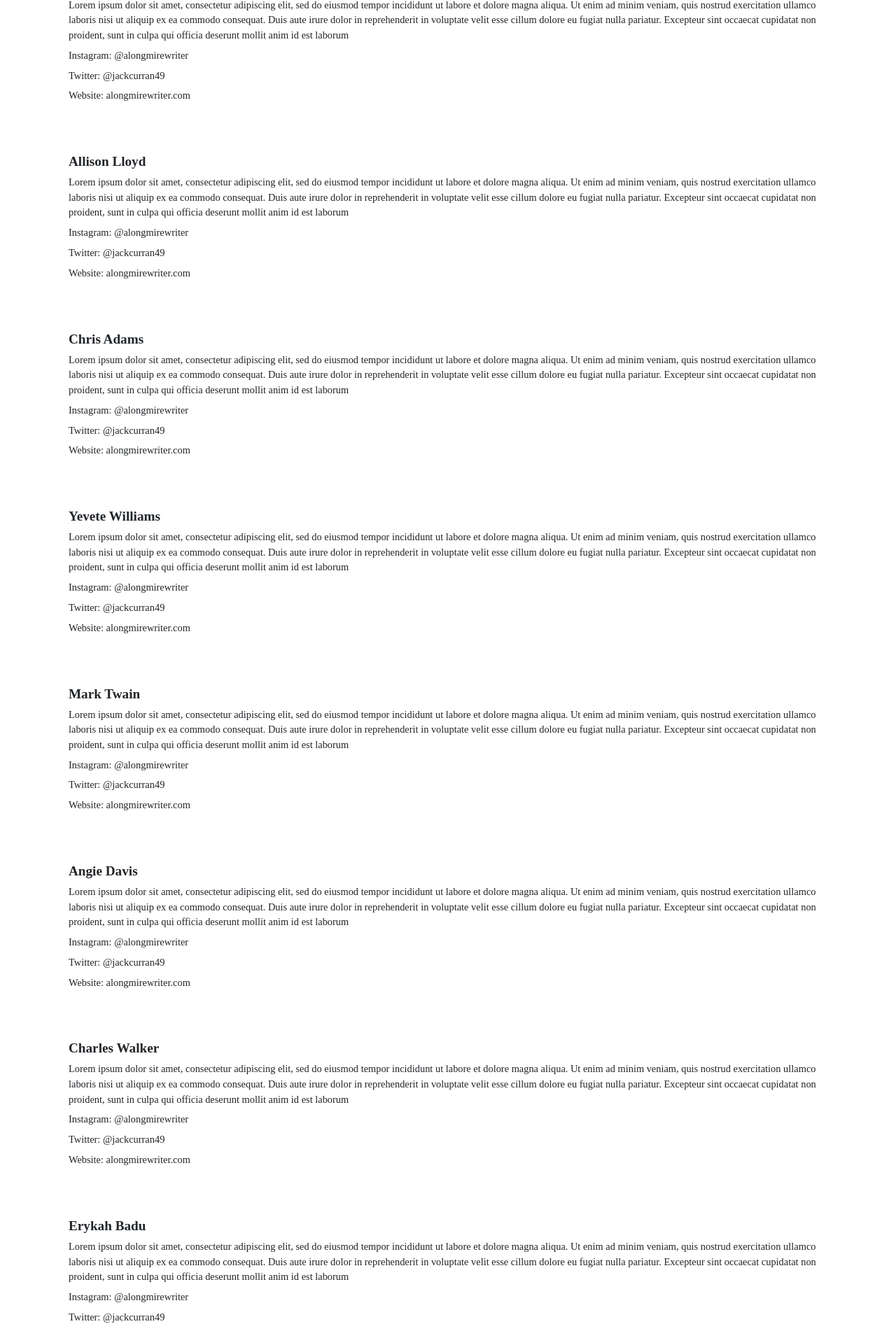
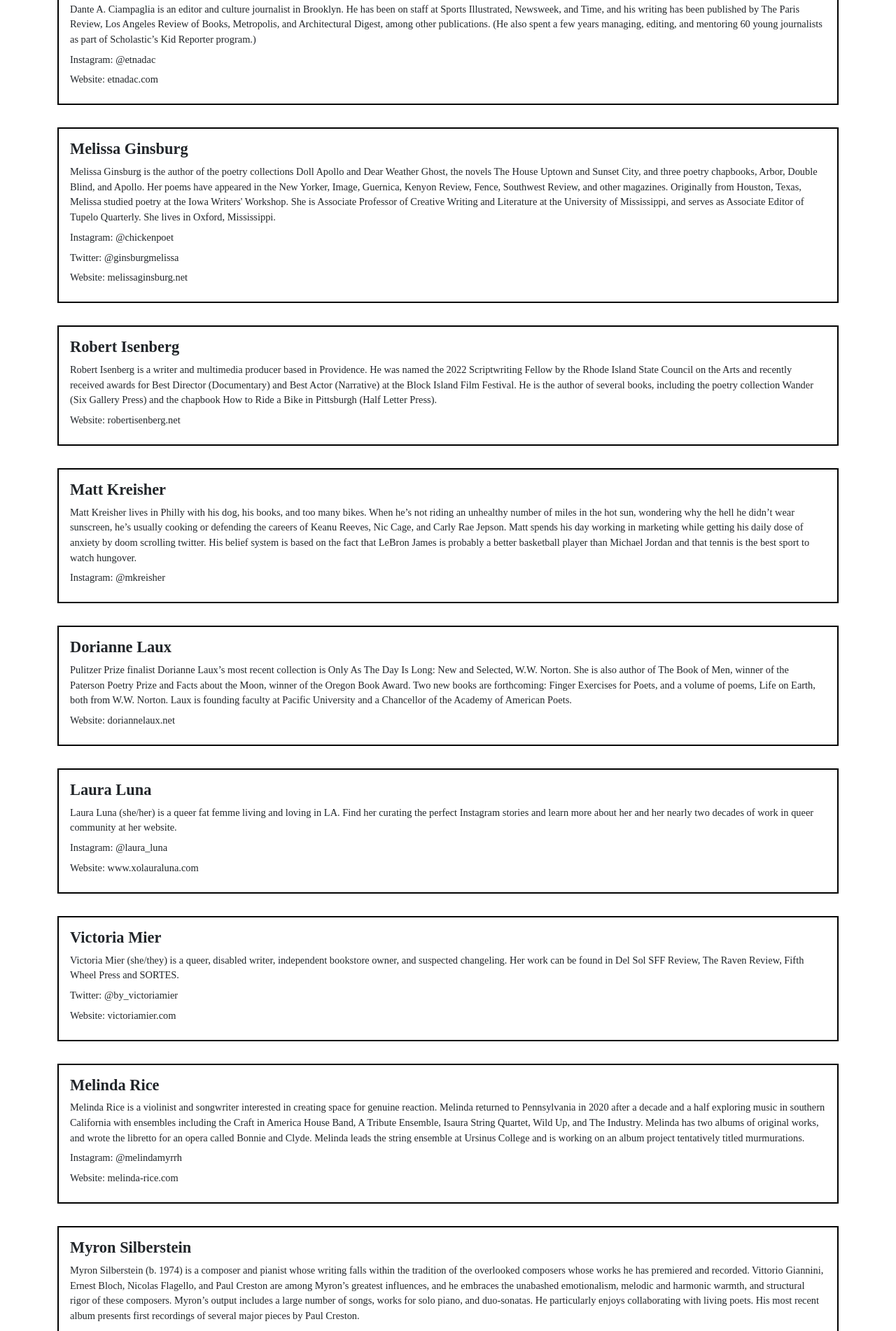
Before and after one commit to wlongmire/self-erasures, a Next.js app: page /contributors in a window 1280 px wide. Shown: the part 256-2158 px from the top of the page at 70% size. Built offline with nearby package versions, Linux system fonts and the light colour scheme; a web font is replaced by a local one.

Commit message:
adds contributors and links.

```diff
--- a/data/contributions.json
+++ b/data/contributions.json
@@ -1,98 +1,184 @@
 [
     {
         "id":0,
-        "first": "Warren C.",
-        "last": "Longmire",
-        "insta": "alongmirewriter",
-        "twitter": "jackcurran49",
-        "blurb": "Lorem ipsum dolor sit amet, consectetur adipiscing elit, sed do eiusmod tempor incididunt ut labore et dolore magna aliqua. Ut enim ad minim veniam, quis nostrud exercitation ullamco laboris nisi ut aliquip ex ea commodo consequat. Duis aute irure dolor in reprehenderit in voluptate velit esse cillum dolore eu fugiat nulla pariatur. Excepteur sint occaecat cupidatat non proident, sunt in culpa qui officia deserunt mollit anim id est laborum",
+        "first": "Dante A.",
+        "last": "Ciampaglia",
+        "insta": "etnadac",
+        "blurb": "Dante A. Ciampaglia is an editor and culture journalist in Brooklyn. He has been on staff at Sports Illustrated, Newsweek, and Time, and his writing has been published by The Paris Review, Los Angeles Review of Books, Metropolis, and Architectural Digest, among other publications. (He also spent a few years managing, editing, and mentoring 60 young journalists as part of Scholastic’s Kid Reporter program.)",
         "website": {
-            "title":"alongmirewriter.com",
-            "url":"https://www.alongmirewriter.com/"
+            "title":"etnadac.com",
+            "url":"https://www.etnadac.com/"
         }
     },
     {
         "id":1,
-        "first": "Allison",
-        "last": "Lloyd",
-        "insta": "alongmirewriter",
-        "twitter": "jackcurran49",
-        "blurb": "Lorem ipsum dolor sit amet, consectetur adipiscing elit, sed do eiusmod tempor incididunt ut labore et dolore magna aliqua. Ut enim ad minim veniam, quis nostrud exercitation ullamco laboris nisi ut aliquip ex ea commodo consequat. Duis aute irure dolor in reprehenderit in voluptate velit esse cillum dolore eu fugiat nulla pariatur. Excepteur sint occaecat cupidatat non proident, sunt in culpa qui officia deserunt mollit anim id est laborum",
+        "first": "Melissa",
+        "last": "Ginsburg",
+        "insta": "chickenpoet",
+        "twitter": "ginsburgmelissa",
+        "blurb": "Melissa Ginsburg is the author of the poetry collections Doll Apollo and Dear Weather Ghost, the novels The House Uptown and Sunset City, and three poetry chapbooks, Arbor, Double Blind, and Apollo. Her poems have appeared in the New Yorker, Image, Guernica, Kenyon Review, Fence, Southwest Review, and other magazines. Originally from Houston, Texas, Melissa studied poetry at the Iowa Writers' Workshop. She is Associate Professor of Creative Writing and Literature at the University of Mississippi, and serves as Associate Editor of Tupelo Quarterly. She lives in Oxford, Mississippi.",
         "website": {
-            "title":"alongmirewriter.com",
-            "url":"https://www.alongmirewriter.com/"
+            "title":"melissaginsburg.net",
+            "url":"https://www.melissaginsburg.net/"
         }
     },
     {
         "id":2,
-        "first": "Chris",
-        "last": "Adams",
-        "insta": "alongmirewriter",
-        "twitter": "jackcurran49",
-        "blurb": "Lorem ipsum dolor sit amet, consectetur adipiscing elit, sed do eiusmod tempor incididunt ut labore et dolore magna aliqua. Ut enim ad minim veniam, quis nostrud exercitation ullamco laboris nisi ut aliquip ex ea commodo consequat. Duis aute irure dolor in reprehenderit in voluptate velit esse cillum dolore eu fugiat nulla pariatur. Excepteur sint occaecat cupidatat non proident, sunt in culpa qui officia deserunt mollit anim id est laborum",
+        "first": "Robert",
+        "last": "Isenberg",
+        "blurb": "Robert Isenberg is a writer and multimedia producer based in Providence. He was named the 2022 Scriptwriting Fellow by the Rhode Island State Council on the Arts and recently received awards for Best Director (Documentary) and Best Actor (Narrative) at the Block Island Film Festival. He is the author of several books, including the poetry collection Wander (Six Gallery Press) and the chapbook How to Ride a Bike in Pittsburgh (Half Letter Press).",
         "website": {
-            "title":"alongmirewriter.com",
-            "url":"https://www.alongmirewriter.com/"
+            "title":"robertisenberg.net",
+            "url":"https://www.robertisenberg.net/"
         }
     },
     {
         "id":3,
-        "first": "Yevete",
-        "last": "Williams",
-        "insta": "alongmirewriter",
-        "twitter": "jackcurran49",
-        "blurb": "Lorem ipsum dolor sit amet, consectetur adipiscing elit, sed do eiusmod tempor incididunt ut labore et dolore magna aliqua. Ut enim ad minim veniam, quis nostrud exercitation ullamco laboris nisi ut aliquip ex ea commodo consequat. Duis aute irure dolor in reprehenderit in voluptate velit esse cillum dolore eu fugiat nulla pariatur. Excepteur sint occaecat cupidatat non proident, sunt in culpa qui officia deserunt mollit anim id est laborum",
-        "website": {
-            "title":"alongmirewriter.com",
-            "url":"https://www.alongmirewriter.com/"
-        }
+        "first": "Matt",
+        "last": "Kreisher",
+        "insta": "mkreisher",
+        "blurb": "Matt Kreisher lives in Philly with his dog, his books, and too many bikes. When he’s not riding an unhealthy number of miles in the hot sun, wondering why the hell he didn’t wear sunscreen, he’s usually cooking or defending the careers of Keanu Reeves, Nic Cage, and Carly Rae Jepson. Matt spends his day working in marketing while getting his daily dose of anxiety by doom scrolling twitter. His belief system is based on the fact that LeBron James is probably a better basketball player than Michael Jordan and that tennis is the best sport to watch hungover."
     },
     {
         "id":4,
-        "first": "Mark",
-        "last": "Twain",
-        "insta": "alongmirewriter",
-        "twitter": "jackcurran49",
-        "blurb": "Lorem ipsum dolor sit amet, consectetur adipiscing elit, sed do eiusmod tempor incididunt ut labore et dolore magna aliqua. Ut enim ad minim veniam, quis nostrud exercitation ullamco laboris nisi ut aliquip ex ea commodo consequat. Duis aute irure dolor in reprehenderit in voluptate velit esse cillum dolore eu fugiat nulla pariatur. Excepteur sint occaecat cupidatat non proident, sunt in culpa qui officia deserunt mollit anim id est laborum",
+        "first": "Dorianne",
+        "last": "Laux",
+        "blurb": "Pulitzer Prize finalist Dorianne Laux’s most recent collection is Only As The Day Is Long: New and Selected, W.W. Norton. She is also author of The Book of Men, winner of the Paterson Poetry Prize and Facts about the Moon, winner of the Oregon Book Award.  Two new books are forthcoming: Finger Exercises for Poets, and a volume of poems, Life on Earth, both from W.W. Norton. Laux is founding faculty at Pacific University and a Chancellor of the Academy of American Poets.",
         "website": {
-            "title":"alongmirewriter.com",
-            "url":"https://www.alongmirewriter.com/"
+            "title":"doriannelaux.net",
+            "url":"https://www.doriannelaux.net/"
         }
     },
     {
         "id":5,
-        "first": "Angie",
-        "last": "Davis",
-        "insta": "alongmirewriter",
-        "twitter": "jackcurran49",
-        "blurb": "Lorem ipsum dolor sit amet, consectetur adipiscing elit, sed do eiusmod tempor incididunt ut labore et dolore magna aliqua. Ut enim ad minim veniam, quis nostrud exercitation ullamco laboris nisi ut aliquip ex ea commodo consequat. Duis aute irure dolor in reprehenderit in voluptate velit esse cillum dolore eu fugiat nulla pariatur. Excepteur sint occaecat cupidatat non proident, sunt in culpa qui officia deserunt mollit anim id est laborum",
+        "first": "Laura",
+        "last": "Luna",
+        "insta": "laura_luna",
+        "blurb": "Laura Luna (she/her) is a queer fat femme living and loving in LA. Find her curating the perfect Instagram stories and learn more about her and her nearly two decades of work in queer community at her website. ",
         "website": {
-            "title":"alongmirewriter.com",
-            "url":"https://www.alongmirewriter.com/"
+            "title":"www.xolauraluna.com",
+            "url":"https://www.xolauraluna.com/"
         }
     },
     {
         "id":6,
-        "first": "Charles",
-        "last": "Walker",
-        "insta": "alongmirewriter",
-        "twitter": "jackcurran49",
-        "blurb": "Lorem ipsum dolor sit amet, consectetur adipiscing elit, sed do eiusmod tempor incididunt ut labore et dolore magna aliqua. Ut enim ad minim veniam, quis nostrud exercitation ullamco laboris nisi ut aliquip ex ea commodo consequat. Duis aute irure dolor in reprehenderit in voluptate velit esse cillum dolore eu fugiat nulla pariatur. Excepteur sint occaecat cupidatat non proident, sunt in culpa qui officia deserunt mollit anim id est laborum",
+        "first": "Victoria",
+        "last": "Mier",
+        "twitter": "by_victoriamier",
+        "blurb": "Victoria Mier (she/they) is a queer, disabled writer, independent bookstore owner, and suspected changeling. Her work can be found in Del Sol SFF Review, The Raven Review, Fifth Wheel Press and SORTES.",
         "website": {
-            "title":"alongmirewriter.com",
-            "url":"https://www.alongmirewriter.com/"
+            "title":"victoriamier.com",
+            "url":"https://www.victoriamier.com"
         }
     },
     {
         "id":7,
-        "first": "Erykah",
-        "last": "Badu",
-        "insta": "alongmirewriter",
-        "twitter": "jackcurran49",
-        "blurb": "Lorem ipsum dolor sit amet, consectetur adipiscing elit, sed do eiusmod tempor incididunt ut labore et dolore magna aliqua. Ut enim ad minim veniam, quis nostrud exercitation ullamco laboris nisi ut aliquip ex ea commodo consequat. Duis aute irure dolor in reprehenderit in voluptate velit esse cillum dolore eu fugiat nulla pariatur. Excepteur sint occaecat cupidatat non proident, sunt in culpa qui officia deserunt mollit anim id est laborum",
+        "first": "Melinda",
+        "last": "Rice",
+        "insta": "melindamyrrh",
+        "blurb": "Melinda Rice is a violinist and songwriter interested in creating space for genuine reaction. Melinda returned to Pennsylvania in 2020 after a decade and a half exploring music in southern California with ensembles including the Craft in America House Band, A Tribute Ensemble, Isaura String Quartet, Wild Up, and The Industry. Melinda has two albums of original works, and wrote the libretto for an opera called Bonnie and Clyde. Melinda leads the string ensemble at Ursinus College and is working on an album project tentatively titled murmurations.",
         "website": {
-            "title":"alongmirewriter.com",
-            "url":"https://www.alongmirewriter.com/"
+            "title":"melinda-rice.com",
+            "url":"https://www.melinda-rice.com/"
         }
+    },
+    {
+        "id":8,
+        "first": "Myron",
+        "last": "Silberstein",
+        "blurb": "Myron Silberstein (b. 1974) is a composer and pianist whose writing falls within the tradition of the overlooked composers whose works he has premiered and recorded. Vittorio Giannini, Ernest Bloch, Nicolas Flagello, and Paul Creston are among Myron’s greatest influences, and he embraces the unabashed emotionalism, melodic and harmonic warmth, and structural rigor of these composers. Myron’s output includes a large number of songs, works for solo piano, and duo-sonatas. He particularly enjoys collaborating with living poets. His most recent album presents  first recordings of several major pieces by Paul Creston.",
+        "website": {
+            "title":"myronsilberstein.com/",
+            "url":"https://www.myronsilberstein.com/"
+        }
+    },
+    {
+        "id":9,
+        "first": "Jae",
+        "last": "Steinbacher",
+        "insta": "JaeSteinbacher",
+        "twitter": "JaeSteinbacher",
+        "blurb": "Jae Steinbacher is a queer nonbinary trans writer and editor living on unceded Duwamish lands. Their work appears in The Magazine of Fantasy & Science Fiction, Beneath Ceaseless Skies, and Baffling Magazine. Jae is a graduate of the Clarion West Writers Workshop and North Carolina State University’s MFA program.",
+        "website": {
+            "title":"JaeSteinbacher.com",
+            "url":"https://www.JaeSteinbacher.com/"
+        }
+    },
+    {
+        "id":10,
+        "first": "Mattilda Bernstein",
+        "last": "Sycamore",
+        "insta": "mbsycamore",
+        "blurb": "Mattilda Bernstein Sycamore (mattildabernsteinsycamore.com) is the author, most recently, of The Freezer Door, a New York Times Editors’ Choice, one of Oprah Magazine’s Best LGBTQ Books of 2020, and a finalist for the PEN/Jean Stein Book Award. Her latest anthology, Between Certain Death and a Possible Future: Queer Writing on Growing Up with the AIDS Crisis, was named one of the “100 Most Influential Queer Books of All Time” by Bookriot. Her next book, Touching the Art, will be published by Soft Skull in November 2023. Sycamore lives in Seattle.",
+        "website": {
+            "title":"mattildabernsteinsycamore.com",
+            "url":"https://www.mattildabernsteinsycamore.com/"
+        }
+    },
+  {
+        "id":11,
+        "first": "Kevin",
+        "last": "Torigoe",
+        "insta": "kevtori",
+        "blurb": "Kevin Torigoe is a licensed clinical social worker residing in Cleveland, Ohio. He currently manages community mental health programs focused on childhood trauma and family acceptance of LGBTQ+ youth. Kevin enjoys taking photos of nature and travel and some of his photography can be found on his flickr account. ",
+        "website": {
+            "title":"www.flickr.com/photos/kevtori",
+            "url":"https://www.flickr.com/photos/kevtori"
+        }
+    },{
+        "id":12,
+        "first": "Cinthia",
+        "last": "Torres",
+        "insta": "life0fcin",
+        "blurb": "Cinthia Torres is a 20-something year old Chicana femme who resides in Los Angeles. Originally from Colorado, she moved to California in 2016 to pursue her bachelors in sociology, whereafter she began working for a legal firm, assisting injured workers throughout Southern California. She enjoys photography, cooking, and exploring new sights. "
+    },  {
+        "id":13,
+        "first": "Melanie",
+        "last": "Vandenbrouck",
+        "insta": "mvandenbrouck",
+        "blurb": "Dr. Melanie Vandenbrouck is a curator, writer and art historian based in the UK. Her multidisciplinary curatorial practice reflects her interests in the porosity between art forms and between forms of knowledge. She sees curating as storytelling and connecting people, and the curator’s role to champion creativity, amplify diverse voices and make space for conversations to thrive. She is happiest swimming in the sea in all seasons and volunteering at her local permaculture orchard with her family. She enjoys snapping the mundane and the ordinary with an old Leica."
+    },
+    {
+        "id":14,
+        "first": "Lenee",
+        "last": "Voss",
+        "insta": "dopegirlfresh",
+        "twitter": "dopegirlfresh",
+        "blurb": "A woo woo jawn since way back, Lenée A. Voss (she/her) is a grief companion, death doula, and reiki master. She hails from and lives in Philadelphia, where she has a lot of houseplants, Air Max 90s, and crystals. Lenée's body of work includes Hip Hop is For Lovers Radio, the #AnonymousCrowdfund, and her well-curated Twitter account. A featured writer at Complex, Feministe, and ColorBloq, Lenée is expanding her artist’s practice to include visual art and music.",
+        "website": {
+            "title":"sayheylenee.com",
+            "url":"https://www.sayheylenee.com/"
+        }
+    },
+    {
+        "id":15,
+        "first": "meg",
+        "last": "willing",
+        "insta": "megwilling",
+        "blurb": "meg willing (she/her) is a poet, editor, artist, and book designer. Her work has appeared in DIAGRAM, Hayden's Ferry Review, Colorado Review, The Collagist, and elsewhere. The former Managing Editor of Alice James Books, she currently serves as Art and Design Editor for Gigantic Sequins; Assistant Manager at Devaney, Doak, and Garrett Booksellers; Shop Assistant at Independent Auto Classic Volvo Repair; and, with Alana Dao, is Co-Founder / Co-Director of A CLEARING: A Maine Arts Community.",
+        "website": {
+            "title": "megwilling.com",
+            "url": "https://wwww.megwilling.com"
+        }
+    },
+    {
+        "id":16,
+        "first": "Jerome",
+        "last": "Marrow"
+    },
+    {
+        "id":17,
+        "first": "Christina",
+        "last": "Moresi"
+    },
+    {
+        "id":18,
+        "first": "Dee",
+        "last": "Lalley"
+    },
+    {
+        "id":19,
+        "first": "Theodore",
+        "last": "Alff"
     }
 ]
--- a/package.json
+++ b/package.json
@@ -21,8 +21,6 @@
     "react-audio-player": "^0.17.0",
     "react-dom": "18.1.0",
     "react-h5-audio-player": "^3.8.4",
-    "react-masonry-css": "^1.0.16",
-    "react-plock": "^2.0.0",
     "react-router": "^6.4.0",
     "react-slick": "^0.29.0",
     "styled-components": "^5.3.6"
--- a/styles/styleModules.js
+++ b/styles/styleModules.js
@@ -42,7 +42,7 @@ export const ContributorContainer = styled.div`
     }
 
     h2 {
-        font-size: 1.2em;
+        font-size: 1.4em;
         font-weight: bold;
     }
 
@@ -53,7 +53,8 @@ export const ContributorContainer = styled.div`
     }
 
     .contributorInfo {
-        padding: 1em
+        padding: 1em;
+        border: black 2px double;
     }
 `
 
```
Also changed, not shown: components/ErasureSection.js (+6 -3 lines), components/PoemContainer.js (+11 -5 lines), data/erasures.json (+80 -103 lines), 1 other file (tests, documents, lock files or other folders).
